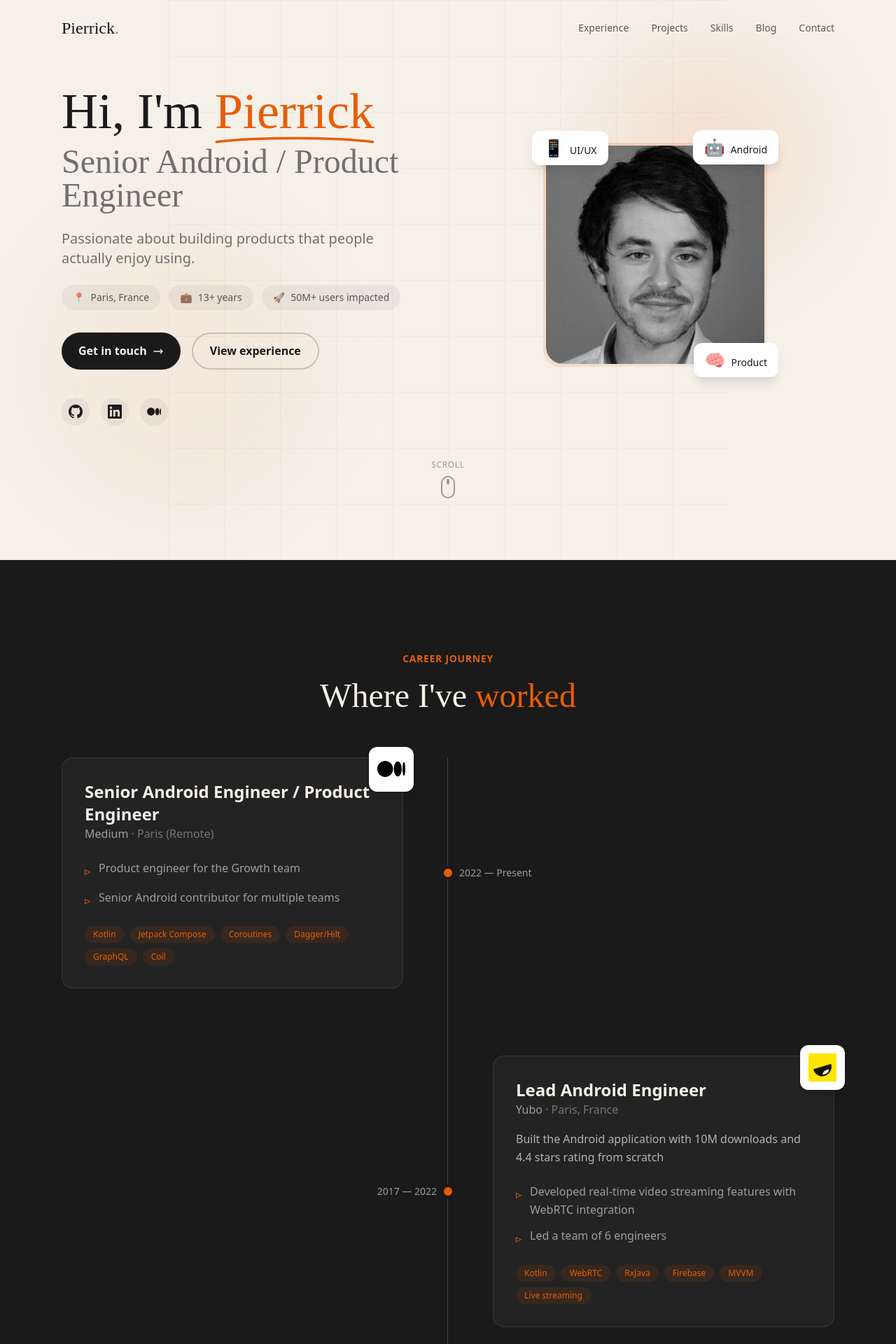
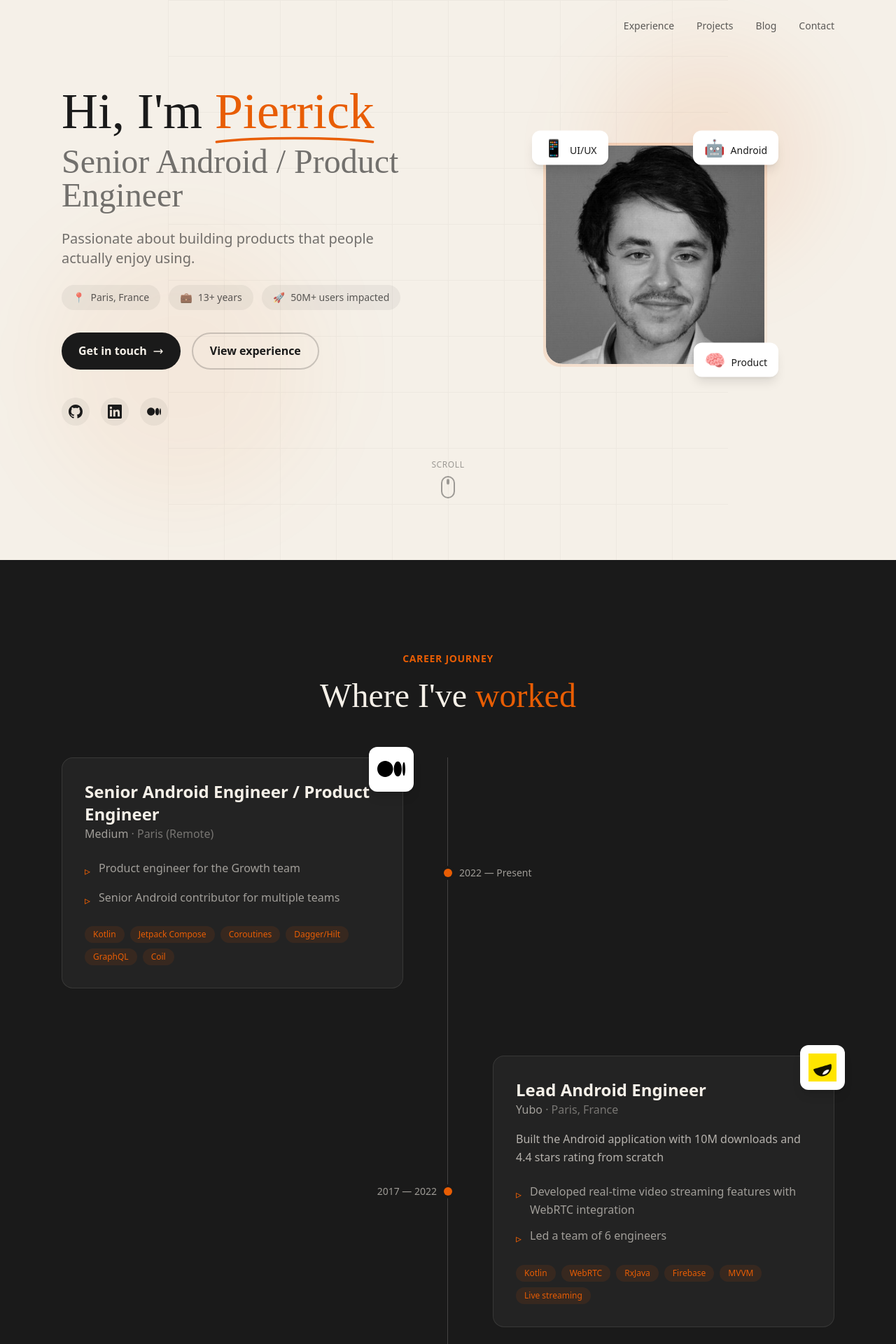
Before and after one commit to prcaen/prcaen.github.io, a React (Vite) app: page / in a window 1280 px wide. Shown: the top 1920 px of the page at 70% size. Built offline with nearby package versions, Linux system fonts and the light colour scheme.

Commit message:
Remove skills

```diff
--- a/src/App.tsx
+++ b/src/App.tsx
@@ -2,7 +2,6 @@ import { Header } from './components/Header';
 import { Hero } from './components/Hero';
 import { Experience } from './components/Experience';
 import { Projects } from './components/Projects';
-import { Skills } from './components/Skills';
 import { Blog } from './components/Blog';
 import { Contact } from './components/Contact';
 import { Footer } from './components/Footer';
@@ -15,7 +14,6 @@ function App() {
         <Hero />
         <Experience />
         <Projects />
-        <Skills />
         <Blog />
         <Contact />
       </main>
--- a/src/components/Footer.tsx
+++ b/src/components/Footer.tsx
@@ -7,10 +7,7 @@ export function Footer() {
     <footer className="bg-charcoal border-t border-cream/10 py-8">
       <div className="max-w-6xl mx-auto px-6">
         <div className="flex flex-col md:flex-row items-center justify-between gap-4">
-          <span className="font-display text-xl text-cream">
-            {personalInfo.name.split(' ')[0]}
-            <span className="text-accent">.</span>
-          </span>
+          <div></div>
 
           <p className="text-cream/40 text-sm text-center">
             © {currentYear} {personalInfo.name}
--- a/src/components/Header.tsx
+++ b/src/components/Header.tsx
@@ -1,10 +1,8 @@
 import { useState, useEffect } from 'react';
-import { personalInfo } from '../data/personal';
 
 const navLinks = [
   { href: '#experience', label: 'Experience' },
   { href: '#projects', label: 'Projects' },
-  { href: '#skills', label: 'Skills' },
   { href: '#blog', label: 'Blog' },
   { href: '#contact', label: 'Contact' }
 ];
@@ -23,21 +21,13 @@ export function Header() {
 
   return (
     <header
-      className={`fixed top-0 left-0 right-0 z-50 transition-all duration-300 ${
-        isScrolled
+      className={`fixed top-0 left-0 right-0 z-50 transition-all duration-300 ${isScrolled
           ? 'bg-cream/90 backdrop-blur-md shadow-sm py-3'
           : 'bg-transparent py-6'
-      }`}
+        }`}
     >
       <nav className="max-w-6xl mx-auto px-6 flex items-center justify-between">
-        <a
-          href="#"
-          className="font-display text-2xl text-charcoal hover:text-accent transition-colors"
-        >
-          {personalInfo.name.split(' ')[0]}
-          <span className="text-accent">.</span>
-        </a>
-
+        <div></div>
         {/* Desktop Navigation */}
         <ul className="hidden md:flex items-center gap-8">
           {navLinks.map((link) => (
@@ -60,28 +50,24 @@ export function Header() {
           aria-label="Toggle menu"
         >
           <span
-            className={`w-6 h-0.5 bg-charcoal transition-all ${
-              isMobileMenuOpen ? 'rotate-45 translate-y-2' : ''
-            }`}
+            className={`w-6 h-0.5 bg-charcoal transition-all ${isMobileMenuOpen ? 'rotate-45 translate-y-2' : ''
+              }`}
           />
           <span
-            className={`w-6 h-0.5 bg-charcoal transition-all ${
-              isMobileMenuOpen ? 'opacity-0' : ''
-            }`}
+            className={`w-6 h-0.5 bg-charcoal transition-all ${isMobileMenuOpen ? 'opacity-0' : ''
+              }`}
           />
           <span
-            className={`w-6 h-0.5 bg-charcoal transition-all ${
-              isMobileMenuOpen ? '-rotate-45 -translate-y-2' : ''
-            }`}
+            className={`w-6 h-0.5 bg-charcoal transition-all ${isMobileMenuOpen ? '-rotate-45 -translate-y-2' : ''
+              }`}
           />
         </button>
       </nav>
 
       {/* Mobile Menu */}
       <div
-        className={`md:hidden absolute top-full left-0 right-0 bg-cream/95 backdrop-blur-md transition-all ${
-          isMobileMenuOpen ? 'opacity-100 visible' : 'opacity-0 invisible'
-        }`}
+        className={`md:hidden absolute top-full left-0 right-0 bg-cream/95 backdrop-blur-md transition-all ${isMobileMenuOpen ? 'opacity-100 visible' : 'opacity-0 invisible'
+          }`}
       >
         <ul className="px-6 py-8 space-y-4">
           {navLinks.map((link) => (
--- a/src/components/Hero.tsx
+++ b/src/components/Hero.tsx
@@ -151,17 +151,6 @@ export function Hero() {
   );
 }
 
-function StatCard({ number, label }: { number: string; label: string }) {
-  return (
-    <div className="text-center p-4 rounded-2xl bg-charcoal/5">
-      <span className="block text-2xl md:text-3xl font-bold text-accent">
-        {number}
-      </span>
-      <span className="text-xs md:text-sm text-charcoal/60 mt-1 block">{label}</span>
-    </div>
-  );
-}
-
 function SocialIcon({ platform }: { platform: string }) {
   switch (platform) {
     case 'github':
--- a/src/components/Skills.tsx
+++ /dev/null
@@ -1,69 +0,0 @@
-import { skillCategories } from '../data/skills';
-
-export function Skills() {
-  return (
-    <section id="skills" className="py-24 md:py-32 bg-cream-dark/50">
-      <div className="max-w-6xl mx-auto px-6">
-        <div className="text-center mb-16">
-          <span className="text-accent font-semibold tracking-wider uppercase text-sm">
-            Expertise
-          </span>
-          <h2 className="font-display text-4xl md:text-5xl text-charcoal mt-4">
-            Skills & <span className="text-accent">Technologies</span>
-          </h2>
-        </div>
-
-        <div className="grid md:grid-cols-3 gap-8">
-          {skillCategories.map((category) => (
-            <SkillCategoryCard key={category.id} category={category} />
-          ))}
-        </div>
-      </div>
-    </section>
-  );
-}
-
-function SkillCategoryCard({ category }: { category: typeof skillCategories[0] }) {
-  return (
-    <div className="bg-cream rounded-3xl p-8 border border-charcoal/5 hover:shadow-xl transition-all">
-      <div className="flex items-center gap-4 mb-8">
-        <span className="text-4xl">{category.icon}</span>
-        <h3 className="text-xl font-bold text-charcoal">{category.title}</h3>
-      </div>
-
-      <div className="space-y-4">
-        {category.skills.map((skill) => (
-          <div key={skill.name} className="group">
-            <div className="flex items-center justify-between mb-1">
-              <span className="font-medium text-charcoal/80 group-hover:text-accent transition-colors">
-                {skill.name}
-              </span>
-              <SkillLevel level={skill.level} />
-            </div>
-            <div className="h-1.5 bg-charcoal/5 rounded-full overflow-hidden">
-              <div
-                className="h-full bg-gradient-to-r from-accent to-accent-dark rounded-full transition-all group-hover:scale-x-100"
-                style={{ width: `${(skill.level / 5) * 100}%` }}
-              />
-            </div>
-          </div>
-        ))}
-      </div>
-    </div>
-  );
-}
-
-function SkillLevel({ level }: { level: number }) {
-  return (
-    <div className="flex gap-1">
-      {[1, 2, 3, 4, 5].map((i) => (
-        <div
-          key={i}
-          className={`w-2 h-2 rounded-full ${
-            i <= level ? 'bg-accent' : 'bg-charcoal/10'
-          }`}
-        />
-      ))}
-    </div>
-  );
-}
--- a/src/data/skills.ts
+++ /dev/null
@@ -1,59 +0,0 @@
-export interface Skill {
-  name: string;
-  level: 1 | 2 | 3 | 4 | 5;
-  category: "development" | "product" | "tools";
-}
-
-export interface SkillCategory {
-  id: string;
-  title: string;
-  icon: string;
-  skills: Skill[];
-}
-
-export const skillCategories: SkillCategory[] = [
-  {
-    id: "development",
-    title: "Development",
-    icon: "💻",
-    skills: [
-      { name: "Kotlin", level: 5, category: "development" },
-      { name: "Jetpack Compose", level: 5, category: "development" },
-      { name: "Android SDK", level: 5, category: "development" },
-      { name: "Coroutines & Flow", level: 5, category: "development" },
-      { name: "Java", level: 4, category: "development" },
-      { name: "Git", level: 5, category: "development" },
-      { name: "CI/CD", level: 4, category: "development" },
-      { name: "GraphQL", level: 4, category: "development" },
-      { name: "REST APIs", level: 5, category: "development" },
-      { name: "SQL / Room", level: 4, category: "development" }
-    ]
-  },
-  {
-    id: "product",
-    title: "Product Engineering",
-    icon: "🎯",
-    skills: [
-      { name: "A/B Testing", level: 5, category: "product" },
-      { name: "Analytics & Metrics", level: 5, category: "product" },
-      { name: "User Research", level: 4, category: "product" },
-      { name: "Cross-team Collaboration", level: 5, category: "product" },
-      { name: "Technical Writing", level: 4, category: "product" },
-      { name: "Code Reviews", level: 5, category: "product" },
-      { name: "Mentoring", level: 4, category: "product" }
-    ]
-  },
-  {
-    id: "tools",
-    title: "Tools & Design",
-    icon: "🛠️",
-    skills: [
-      { name: "Android Studio", level: 5, category: "tools" },
-      { name: "Figma", level: 4, category: "tools" },
-      { name: "Sketch", level: 3, category: "tools" },
-      { name: "Firebase", level: 4, category: "tools" },
-      { name: "Jira / Linear", level: 5, category: "tools" },
-      { name: "Notion", level: 4, category: "tools" }
-    ]
-  }
-];
```
